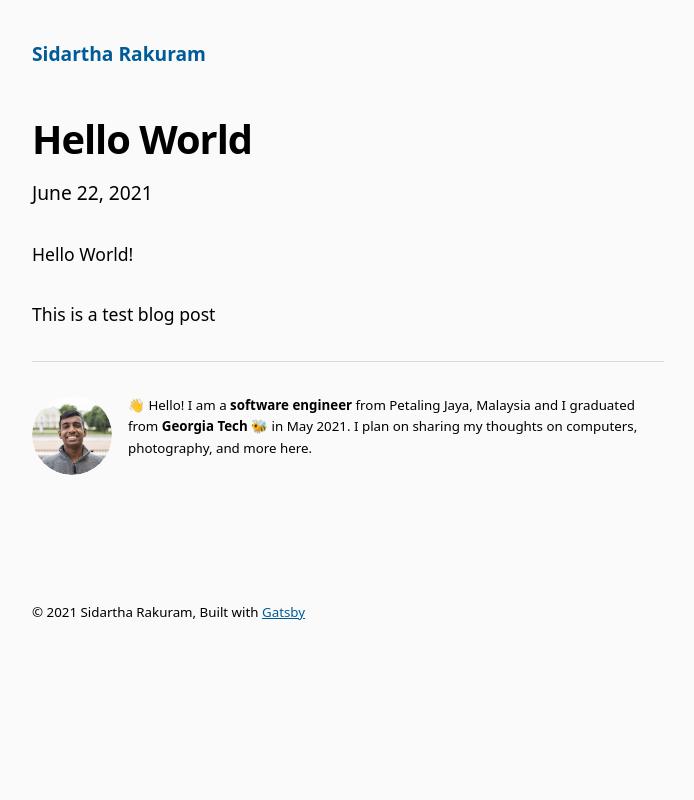
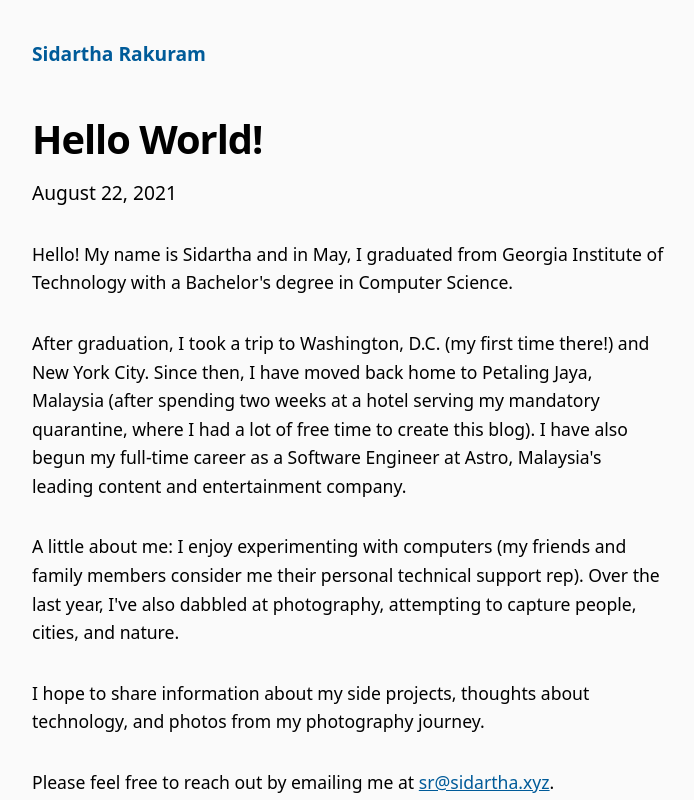
Before and after one commit to sidartha/sidartha.xyz, a Gatsby site: page /hello_world/ in a window 1280 px wide. Shown: the top 800 px of the page, without its empty margins (292-986 px from the left). Built offline with nearby package versions, Linux system fonts and the light colour scheme; Gatsby itself is replaced by a stand-in of ours.

Commit message:
Edit blog post and SEO metadata (#5)
* Edit blog post and SEO metadata

* Change description of post

* Add image to post

* Move picture to the end of the post

```diff
--- a/content/blog/hello_world/index.md
+++ b/content/blog/hello_world/index.md
@@ -1,9 +1,17 @@
 ---
- title: Hello World
- date: "2021-06-22T22:12:03.284Z"
- description: "Hello World"
+ title: Hello World!
+ date: "2021-08-22T22:12:03.284Z"
+ description: "An introduction to me and my blog"
 ---
 
- Hello World!
+Hello! My name is Sidartha and in May, I graduated from Georgia Institute of Technology with a Bachelor's degree in Computer Science.
 
- This is a test blog post
+After graduation, I took a trip to Washington, D.C. (my first time there!) and New York City. Since then, I have moved back home to Petaling Jaya, Malaysia (after spending two weeks at a hotel serving my mandatory quarantine, where I had a lot of free time to create this blog). I have also begun my full-time career as a Software Engineer at Astro, Malaysia's leading content and entertainment company.
+
+A little about me: I enjoy experimenting with computers (my friends and family members consider me their personal technical support rep). Over the last year, I've also dabbled at photography, attempting to capture people, cities, and nature.
+
+I hope to share information about my side projects, thoughts about technology, and photos from my photography journey.
+
+Please feel free to reach out by emailing me at sr@sidartha.xyz.
+
+![Sidartha at commencement in May 2021](./sidartha-commencement.jpg "© Christopher Moore, Georgia Institute of Technology")
--- a/gatsby-config.js
+++ b/gatsby-config.js
@@ -5,7 +5,7 @@
       name: `Sidartha Rakuram`,
       summary: `who lives and works in San Francisco building useful things.`,
     },
-    description: `A starter blog demonstrating what Gatsby can do.`,
+    description: `Personal blog by Sidartha Rakuram. I plan on sharing my thoughts on computers, photography, and more here.`,
     siteUrl: `https://sidartha.xyz/`,
     social: {
       twitter: `none`,
@@ -34,7 +34,8 @@
           {
             resolve: `gatsby-remark-images`,
             options: {
-              maxWidth: 630,
+              maxWidth: 720,
+              showCaptions: true,
             },
           },
           {
--- a/src/style.css
+++ b/src/style.css
@@ -95,6 +95,10 @@
   font-size: var(--fontSize-1);
   color: var(--color-text);
   background-color: var(--background-color);
+}
+
+figcaption {
+  font-size: var(--fontSize-0);
 }
 
 footer {
```
Also changed, not shown: package.json (+3 -6 lines), 1 other file.
